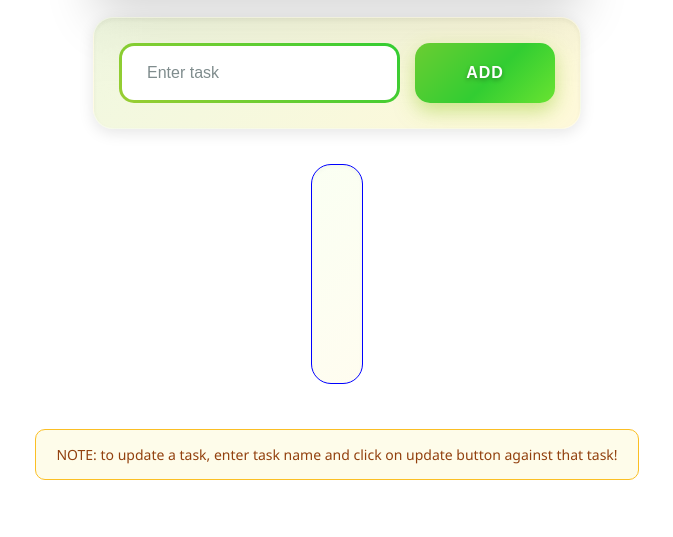
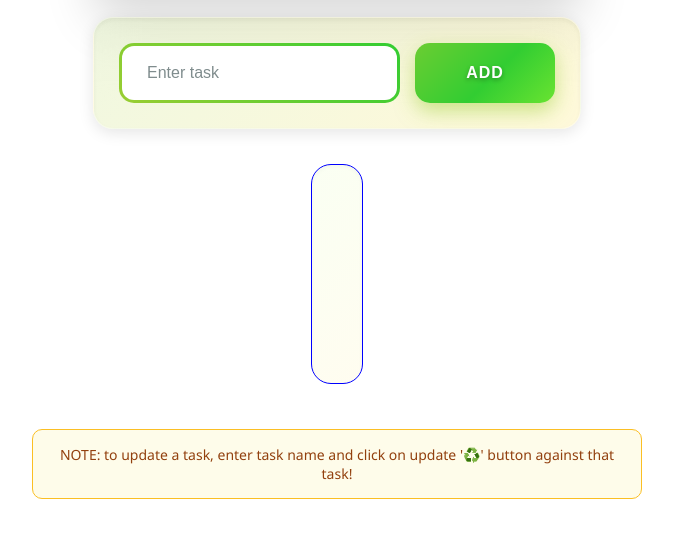
Before and after one commit to yashtayalcse/Todos, a plain HTML site: page index.html in a window 1280 px wide. Shown: the part 241-778 px from the top of the page, without its empty margins (303-976 px from the left). Drawn offline with Linux system fonts and the light colour scheme.

Commit message:
Update index.html

```diff
--- a/index.html
+++ b/index.html
@@ -21,6 +21,6 @@
 
     </ul>
 
-    <p>NOTE: to update a task, enter task name and click on update button against that task!</p>
+    <p>NOTE: to update a task, enter task name and click on update '♻️' button against that task!</p>
 </body>
 </html>
```
